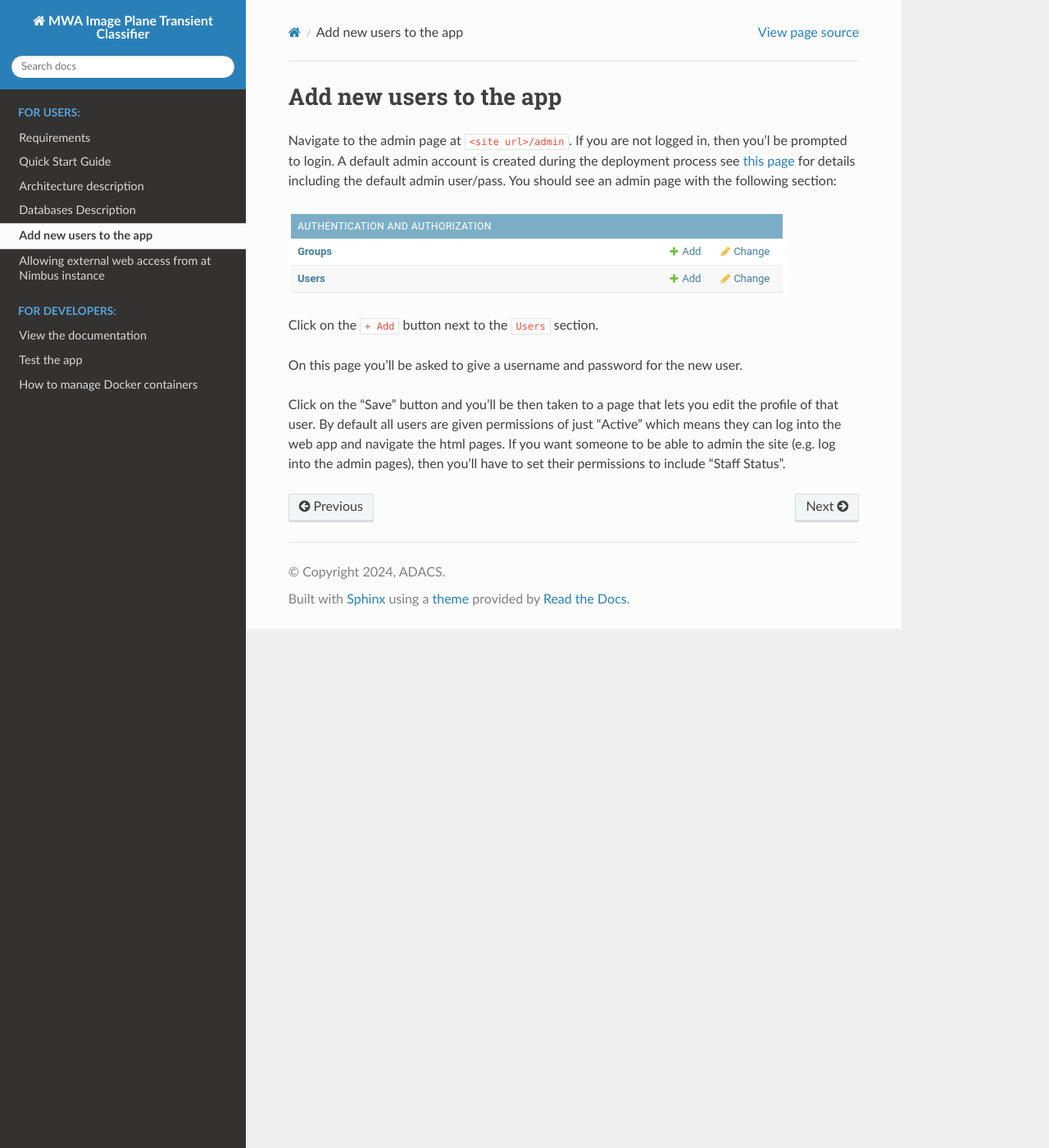
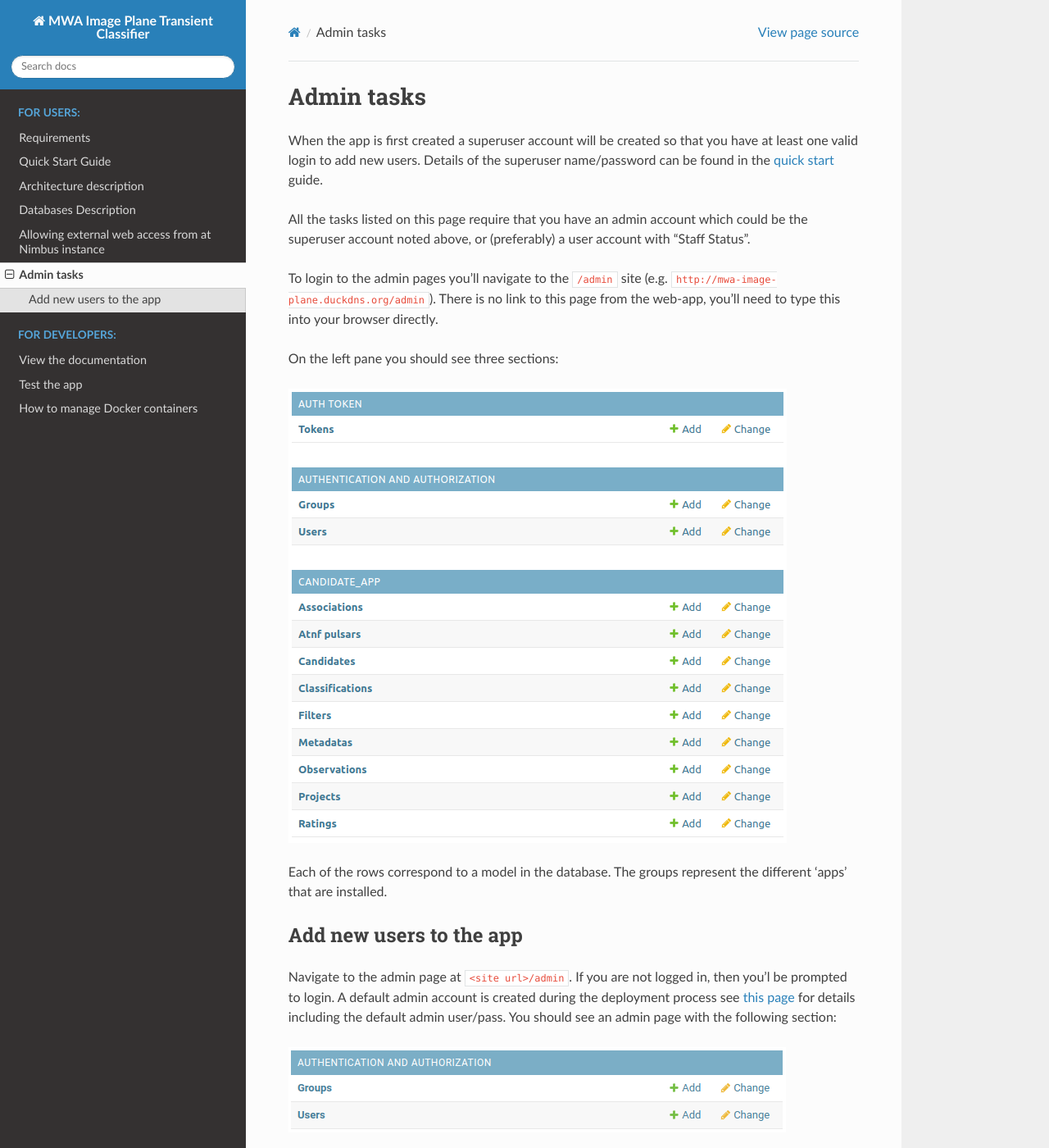
Before and after one commit to robotopia/GleamXGPMonitoring, a Sphinx documentation site: the page built from docs/AdminTasks.md, in a window 1280 px wide and 1400 px high. Shown: the whole window at 82% size. Built offline with Sphinx 7.4.7 and the Read the Docs theme 2.0.0, drawn with Linux system fonts in a browser that asks for light colours.

Commit message:
create page for admin tasks

```diff
--- a/docs/AddUsers.md
+++ b/docs/AdminTasks.md
@@ -1,6 +1,25 @@
+(admin)=
+
+# Admin tasks
+
+When the app is first created a superuser account will be created so that you have at least one valid login to add new users.
+Details of the superuser name/password can be found in the [quick start](quick_start.md#settings-files) guide.
+
+All the tasks listed on this page require that you have an admin account which could be the superuser account noted above, or (preferably) a user account with "Staff Status".
+
+To login to the admin pages you'll navigate to the `/admin` site (e.g. `http://mwa-image-plane.duckdns.org/admin`).
+There is no link to this page from the web-app, you'll need to type this into your browser directly.
+
+On the left pane you should see three sections:
+
+![Admin Pages](figures/AdminPages.png)
+
+Each of the rows correspond to a model in the database.
+The groups represent the different 'apps' that are installed.
+
 (addusers)=
 
-# Add new users to the app
+## Add new users to the app
 
 Navigate to the admin page at `<site url>/admin`.
 If you are not logged in, then you’l be prompted to login.
--- a/docs/index.rst
+++ b/docs/index.rst
@@ -9,11 +9,10 @@ The following is a sections describe how to use, install and maintain the web ap
 
    requirements
    quick_start
-   UserGuide
    Architecture
    databases
-   AddUsers
    ConfiguringNimbus
+   AdminTasks
 
 .. toctree::
    :maxdepth: 2
```
Also changed, not shown: docs/figures/AdminPages.png (added).
